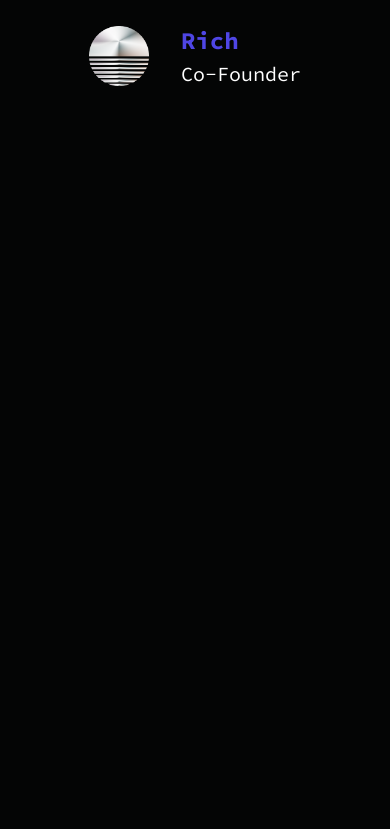
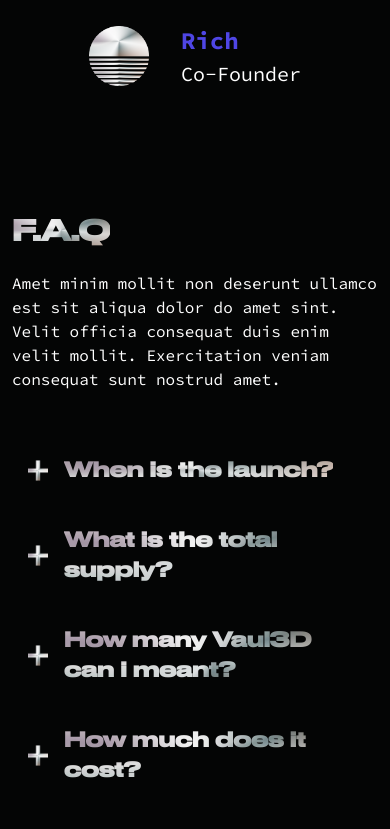
Before and after one commit to fulldev001/vault3d-react, a React (Create React App) app: page / in a window 390 px wide. Shown: the part 6680-7509 px from the top of the page. Before the commit the page ends 6809 px from the top, so only its background shows below. Built offline with nearby package versions, Linux system fonts and the light colour scheme.

Commit message:
faq - mobile

```diff
--- a/src/pages/HomePage/FaqBlock.js
+++ b/src/pages/HomePage/FaqBlock.js
@@ -50,19 +50,31 @@ export default function FaqBlock() {
         <div className="mx-auto container">
           <div className="text-left mb-10 md:mb-20 lg:mb-20">
             <MotionInView variants={varFadeInDown}>
-              <h1 className="lg:text-[60px] md:text-[46px] font-bold text-transparent bg-clip-text inline-block bg-steel-button bg-cover bg-center">
+              <h1 className="lg:text-[60px] md:text-[46px] text-[28px] font-bold text-transparent bg-clip-text inline-block bg-steel-button bg-cover bg-center">
                 F.A.Q
               </h1>
             </MotionInView>
             <MotionInView variants={varFadeInUp}>
-              <p className="text-white text-left text-2xl mt-10 md:hidden lg:block">
+              {/* For desktop */}
+              <p className="text-white text-left text-2xl mt-10 md:hidden lg:block hidden">
                 Amet minim mollit non deserunt ullamco est sit aliqua dolor do
                 amet sint. <br />
                 Velit officia consequat duis enim velit mollit. Exercitation
                 veniam <br />
                 consequat sunt nostrud amet.
               </p>
-              <p className="text-white text-left text-xl mt-10 md:block lg:hidden">
+
+              {/* For tablet */}
+              <p className="text-white text-left text-xl mt-10 md:block lg:hidden hidden">
+                Amet minim mollit non deserunt ullamco est sit aliqua dolor do
+                amet sint.
+                Velit officia consequat duis enim velit mollit. Exercitation
+                veniam
+                consequat sunt nostrud amet.
+              </p>
+
+              {/* For mobile */}
+              <p className="text-white text-left text-md mt-5 md:hidden lg:hidden block">
                 Amet minim mollit non deserunt ullamco est sit aliqua dolor do
                 amet sint.
                 Velit officia consequat duis enim velit mollit. Exercitation
@@ -82,16 +94,20 @@ export default function FaqBlock() {
                           <dt className="text-lg">
                             <Disclosure.Button className="text-left w-full flex justify-start items-center text-gray-400 mb-4">
                               {open ? (
-                                <img src="/assets/images/minus.png" alt="minus" />
+                                <img
+                                  src="/assets/images/minus.png"
+                                  alt="minus"
+                                  className="lg:w-[30px] md:w-[30px] w-[20px]"
+                                />
                               ) : (
                                 <img
                                   src="/assets/images/plus.png"
                                   alt="plus"
-                                  className="w-[30px] h-[30px]"
+                                  className="lg:w-[30px] md:w-[30px] w-[20px]"
                                 />
                               )}
 
-                              <h2 className="font-bold text-3xl text-transparent bg-clip-text inline-block bg-steel-button bg-cover bg-center ml-4">
+                              <h2 className="font-bold lg:text-3xl md:text-3xl text-xl text-transparent bg-clip-text inline-block bg-steel-button bg-cover bg-center ml-4">
                                 {faq.question}
                               </h2>
                             </Disclosure.Button>
@@ -106,9 +122,9 @@ export default function FaqBlock() {
                           >
                             <Disclosure.Panel
                               as="dd"
-                              className="ml-12 mt-2 pr-12 pb-10"
+                              className="lg:ml-12 md:ml-12 ml-0 mt-2 pr-12 pb-10"
                             >
-                              <p className="text-2xl text-indigo-500">
+                              <p className="lg:text-2xl md:text-2xl text-md text-indigo-500">
                                 {faq.answer}
                               </p>
                             </Disclosure.Panel>
--- a/src/pages/HomePage/index.js
+++ b/src/pages/HomePage/index.js
@@ -23,7 +23,7 @@ export default function HomePage() {
       <HowToBuyBlock />
       <OurCoreTeamBlock />
       <AmbassadorsBlock />
-      {/* <FaqBlock /> */}
+      <FaqBlock />
       {/* <Footer /> */}
     </div>
   );
```
